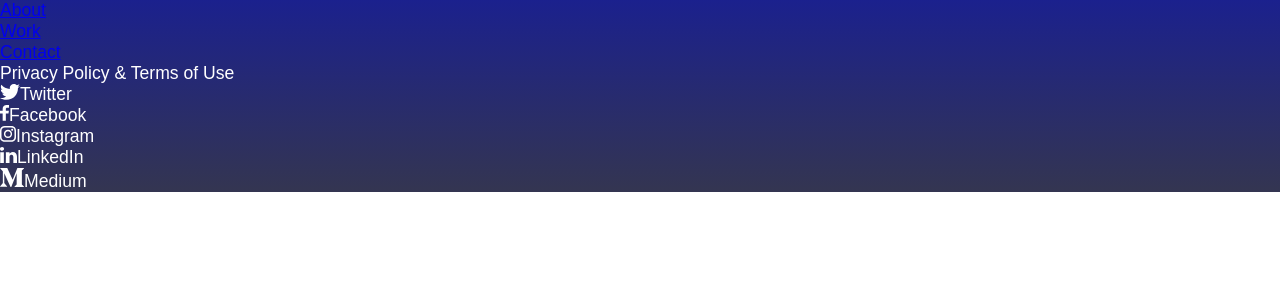
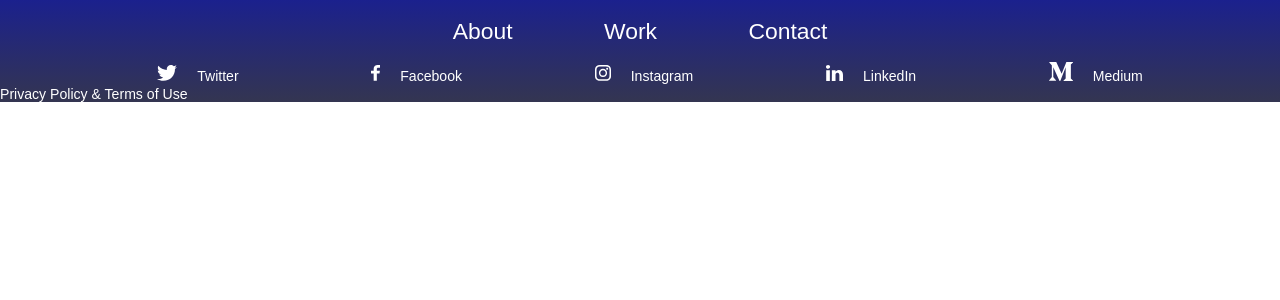
Before and after one commit to AwakenedMind/CrownStudio, a React (Create React App) app: page / in a window 1280 px wide. Shown: the top 300 px of the page. Built offline with nearby package versions, Linux system fonts and the light colour scheme.

Commit message:
bot-layout 1.02

```diff
--- a/src/components/footer.js
+++ b/src/components/footer.js
@@ -10,8 +10,8 @@ const Footer = () => {
                     <li><a href="#!">Work</a></li>
                     <li><a href="#!">Contact</a></li>
                 </ul>
+                <SocialIcons/>
                 <p class="Privacy">Privacy Policy & Terms of Use</p>
-                <SocialIcons/>
             </div>
         </div>
     )
--- a/src/components/social.js
+++ b/src/components/social.js
@@ -9,11 +9,11 @@ const SocialIcons = () => {
     return (
         <div class="Footer-links">
             <ul>
-            <li><img className ="social" src = {TwitterLogo}></img>Twitter</li>
-            <li><img className ="social" src = {FbLogo}></img>Facebook</li>
-            <li><img  className = "social" src = {InstaLogo}></img>Instagram</li>
-            <li><img className = "social" src ={LinkedinLogo}></img>LinkedIn</li>
-            <li><img className = "social" src ={MediumLogo}></img>Medium</li>
+            <li><img className ="Social" alt ="Twitter-logo" src = {TwitterLogo}></img>Twitter</li>
+            <li><img className ="Social" alt ="Facebook-logo" src = {FbLogo}></img>Facebook</li>
+            <li><img  className = "Social" alt ="Instagram-logo" src = {InstaLogo}></img>Instagram</li>
+            <li><img className = "Social" alt ="LinkedIn-logo" src ={LinkedinLogo}></img>LinkedIn</li>
+            <li><img className = "Social" alt ="Medium-logo" src ={MediumLogo}></img>Medium</li>
             </ul>
         </div>
     )
--- a/src/sass/abstract.scss
+++ b/src/sass/abstract.scss
@@ -0,0 +1,5 @@
+@mixin horizontal-list {
+    justify-content: center;
+    display: flex;
+    list-style: none;
+}
--- a/src/sass/layout-bot.scss
+++ b/src/sass/layout-bot.scss
@@ -4,3 +4,36 @@
     background: $blueLinear;
     color: $white;
 }
+
+.Footer-links {
+    @include horizontal-list;
+
+    ul li{
+        display: inline;
+        text-decoration: none;
+        padding: 4em;
+        font-size: .8em;
+      }
+}
+
+.Social {
+    padding: 0 20px;
+
+}
+
+.Footer-nav {
+    @include horizontal-list;
+    padding: 1em;
+
+
+    li a{
+        text-decoration: none;
+        color: $white;
+        padding: 2em;
+        font-size: 1.3em;
+    }
+}
+
+.Privacy {
+    font-size: 0.8em;
+}
```
Also changed, not shown: src/images/footer-line.svg (added).
